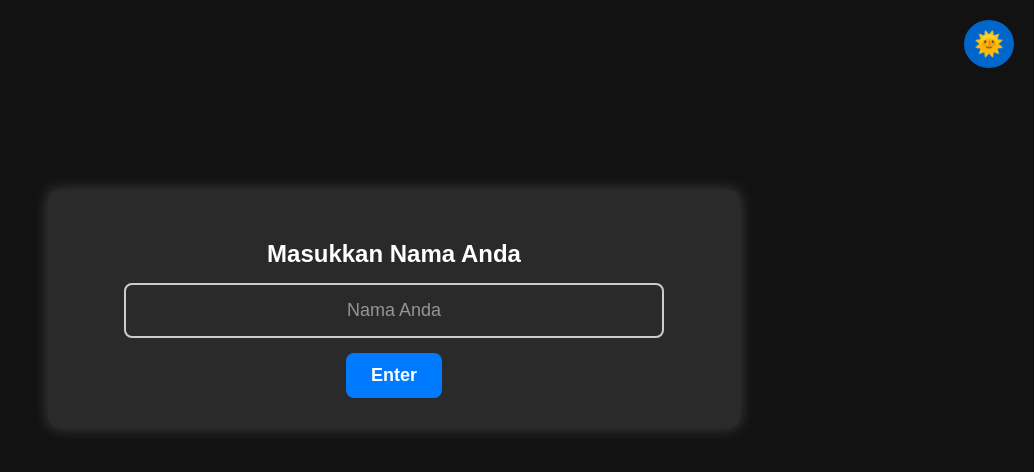
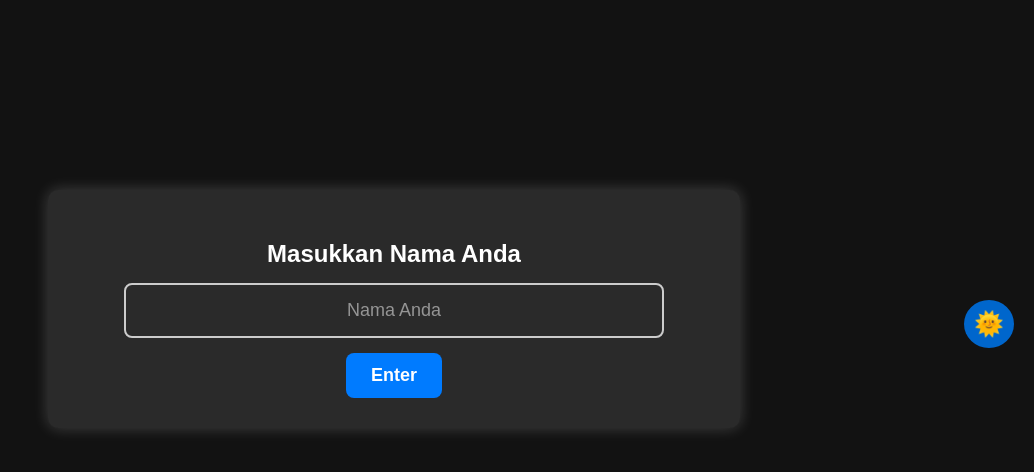
Before and after one commit to masprew/Xdantz-preset, a plain HTML site: page index.html in a window 1280 px wide. Shown: the whole page, without its empty margins (246-1280 px from the left). Drawn offline with Linux system fonts and the light colour scheme.

Commit message:
style.css

```diff
--- a/style.css
+++ b/style.css
@@ -17,7 +17,7 @@ body {
 .theme-toggle {
     position: fixed;
     right: 20px;
-    top: 20px;
+    top: 300px;
     padding: 10px 10px;
     font-size: 24px;
     border: none;
```
